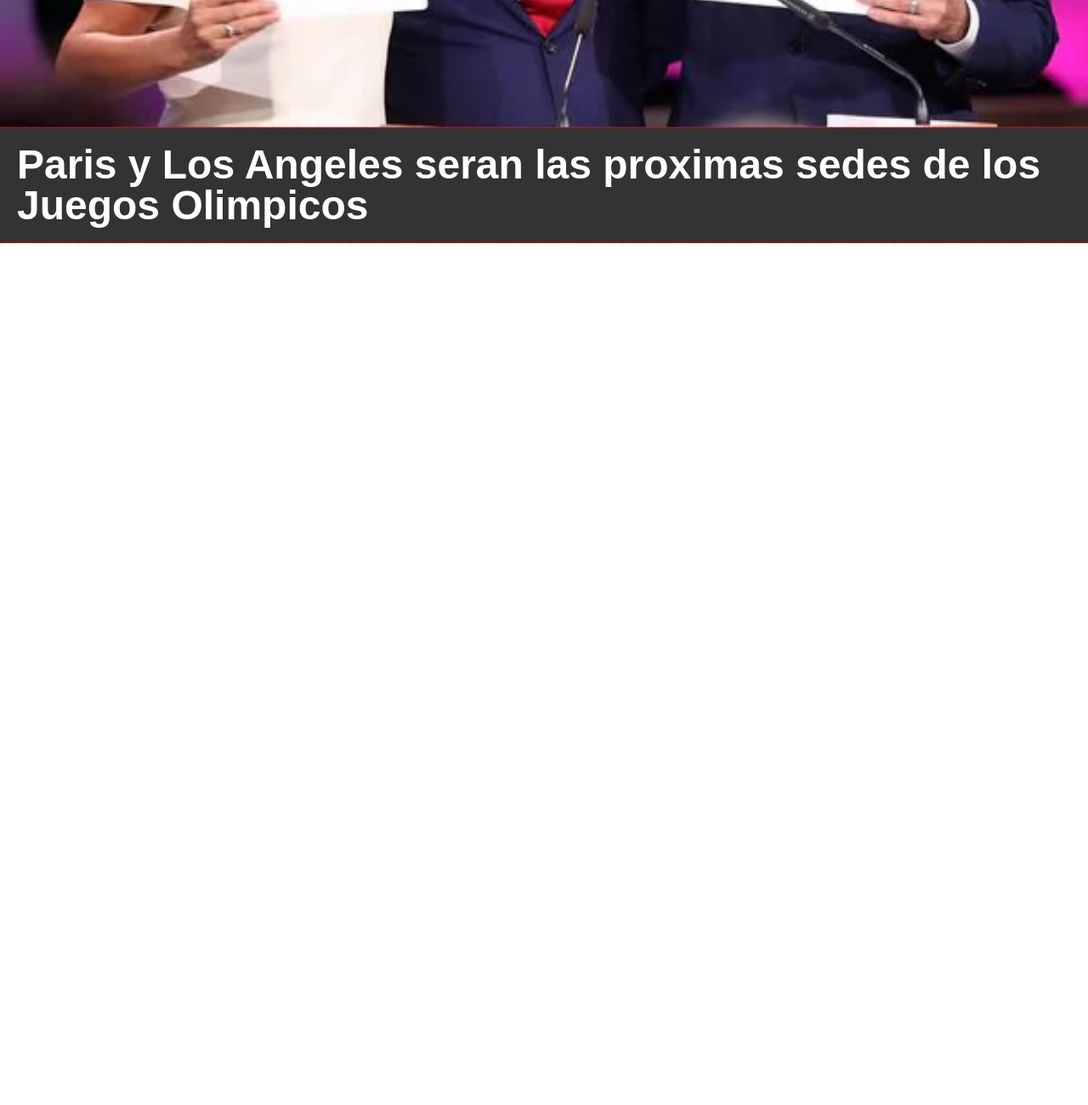
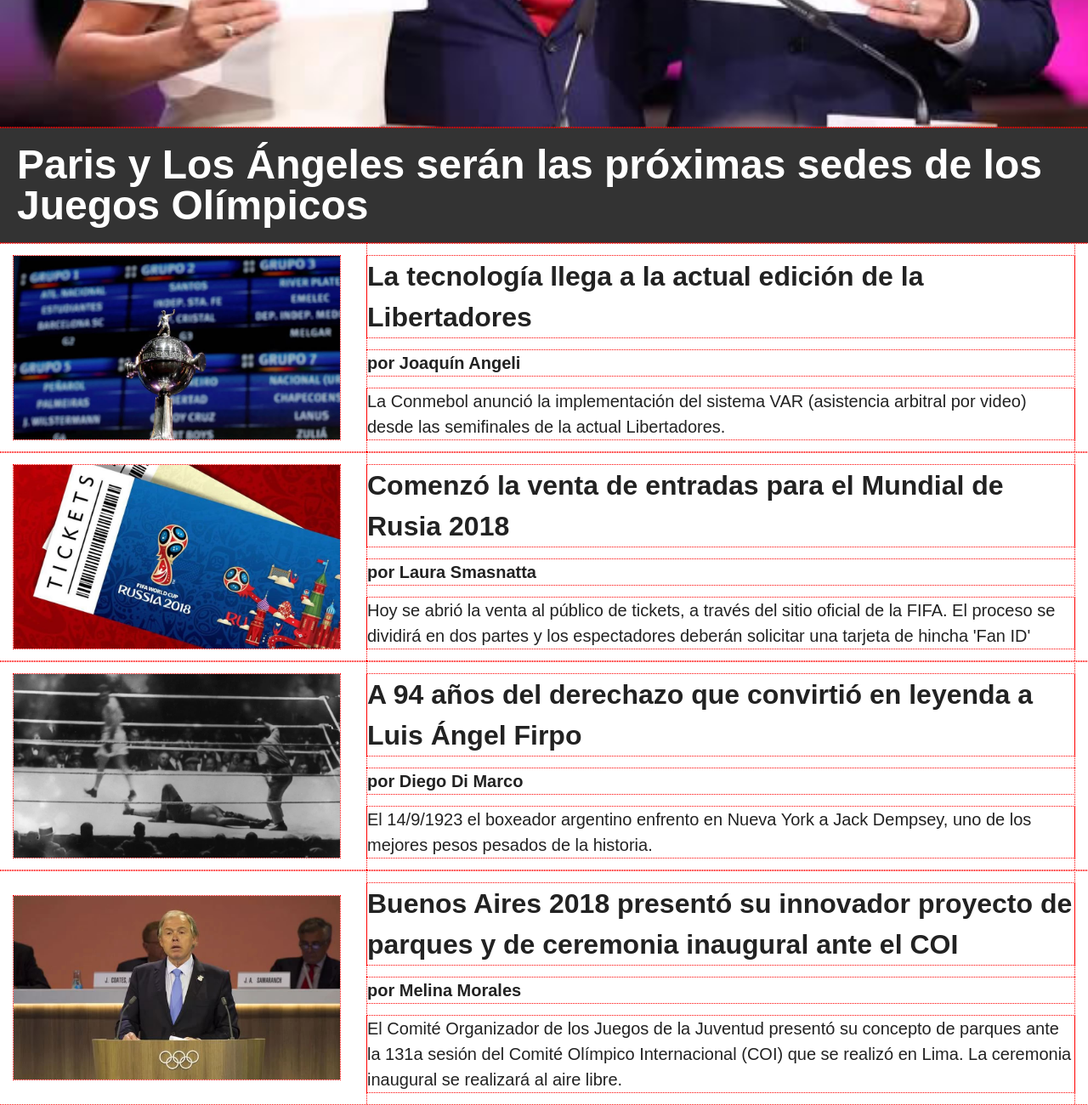
Before and after one commit to Jesinug/PWFE-M1-06, a plain HTML site: page index.html in a window 1280 px wide. Shown: the part 625-1925 px from the top of the page at 85% size. Before the commit the page ends 911 px from the top, so only its background shows below. Drawn offline with Linux system fonts and the light colour scheme.

Commit message:
Maquetando las ultimas noticias

```diff
--- a/css/style.css
+++ b/css/style.css
@@ -9,6 +9,7 @@ body {
 }
 img {
 	display: block;
+	width: 100%;
 }
 header {
 	background-color: #333;
@@ -48,6 +49,7 @@ nav li a:hover {
 }
 #noticias-destacadas img {
 	width: 100%;
+
 }
 #noticias-destacadas h2 {
 	background-color: #333;
@@ -56,3 +58,35 @@ nav li a:hover {
 	padding: 20px;
 	font-size: 48px;
 }
+
+.noticia {
+	display: flex;
+	flex-direction: row; /* row / column / row-reverse / column-reverse */
+	align-items: center; /* flex-star / center / flex-end */
+	justify-content: space-around; /* flex-start / center / flex-end / space-around */
+}
+
+.noticia-img {
+	width: 30%
+}
+.noticia-txt {
+	width: 65% /* el porcentaje que le otorge a cada width de cada uno de los elementos debe darme un porcentaje con
+	el cual flex debera gestioanr los espacios, en este caso tendra un 5% para definir los margenes */
+}
+.noticia-txt h3 {
+	font-size: 32px;
+	font-weight: 700;
+}
+.noticia-txt p {
+	font-size: 20px;
+}
+.noticia-txt p:nth-of-type(1) {
+	font-weight: 700;
+}
+
+.noticia-txt h3,
+.noticia-txt p {
+	line-height: 1.5;
+	margin-top: 15px;
+	margin-bottom: 15px;}
+}
--- a/index.html
+++ b/index.html
@@ -35,14 +35,74 @@
 			<figure>
 				<img src="img/juegos-olimpicos.jpg">
 				<figcaption>
-					<h2>Paris y Los Angeles seran las proximas sedes de los Juegos Olimpicos</h2>
+					<h2>Paris y Los Ángeles serán las próximas sedes de los Juegos Olímpicos</h2>
 				</figcaption>
 			</figure>
 		</section>
 
 		<section id="ultimas-noticias">
 
-		</section>
+		<!--- Noticia #1 -->
+			<article class="noticia">
+
+				<div class="noticia-img">
+					<img src="img/sorteo-libertadores.jpg">
+				</div>
+				<div class="noticia-txt">
+					<h3>La tecnología llega a la actual edición de la Libertadores</h3>
+					<p>por Joaquín Angeli</p>
+					<p>La Conmebol anunció la implementación del sistema VAR (asistencia arbitral por video) desde las semifinales de la actual Libertadores.</p>
+				</div>
+
+			</article>
+		<!-- FIN Noticia #1 -->
+
+		<!--- Noticia #2 -->
+			<article class="noticia">
+
+				<div class="noticia-img">
+					<img src="img/tickets-rusia-mundial.jpg">
+				</div>
+				<div class="noticia-txt">
+					<h3>Comenzó la venta de entradas para el Mundial de Rusia 2018</h3>
+					<p>por Laura Smasnatta</p>
+					<p>Hoy se abrió la venta al público de tickets, a través del sitio oficial de la FIFA. El proceso se dividirá en dos partes y los espectadores deberán solicitar una tarjeta de hincha 'Fan ID'</p>
+				</div>
+
+			</article>
+		<!-- FIN Noticia #2 -->
+
+		<!--- Noticia #3 -->
+			<article class="noticia">
+
+				<div class="noticia-img">
+					<img src="img/firpo.jpg">
+				</div>
+				<div class="noticia-txt">
+					<h3>A 94 años del derechazo que convirtió en leyenda a Luis Ángel Firpo</h3>
+					<p>por Diego Di Marco</p>
+					<p>El 14/9/1923 el boxeador argentino enfrento en Nueva York a Jack Dempsey, uno de los mejores pesos pesados de la historia.</p>
+				</div>
+
+			</article>
+		<!-- FIN Noticia #3 -->
+
+		<!--- Noticia #4 -->
+			<article class="noticia">
+
+				<div class="noticia-img">
+					<img src="img/buenos-aires.jpg">
+				</div>
+				<div class="noticia-txt">
+					<h3>Buenos Aires 2018 presentó su innovador proyecto de parques y de ceremonia inaugural ante el COI</h3>
+					<p>por Melina Morales</p>
+					<p>El Comité Organizador de los Juegos de la Juventud presentó su concepto de parques ante la 131a sesión del Comité Olímpico Internacional (COI) que se realizó en Lima. La ceremonia inaugural se realizará al aire libre.</p>
+				</div>
+
+			</article>
+		<!-- FIN Noticia #4 -->
+
+	</section>
 
 		<section id="tabla-posiciones">
 
```
